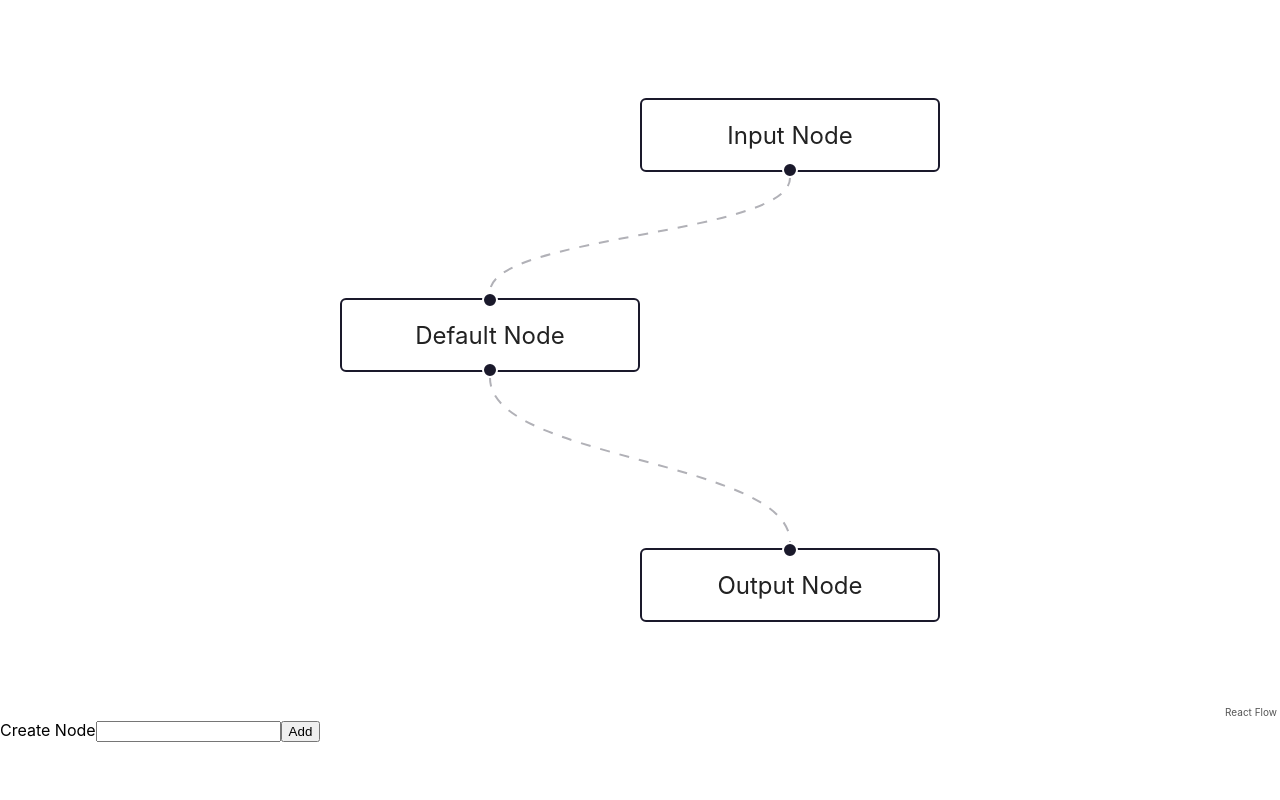
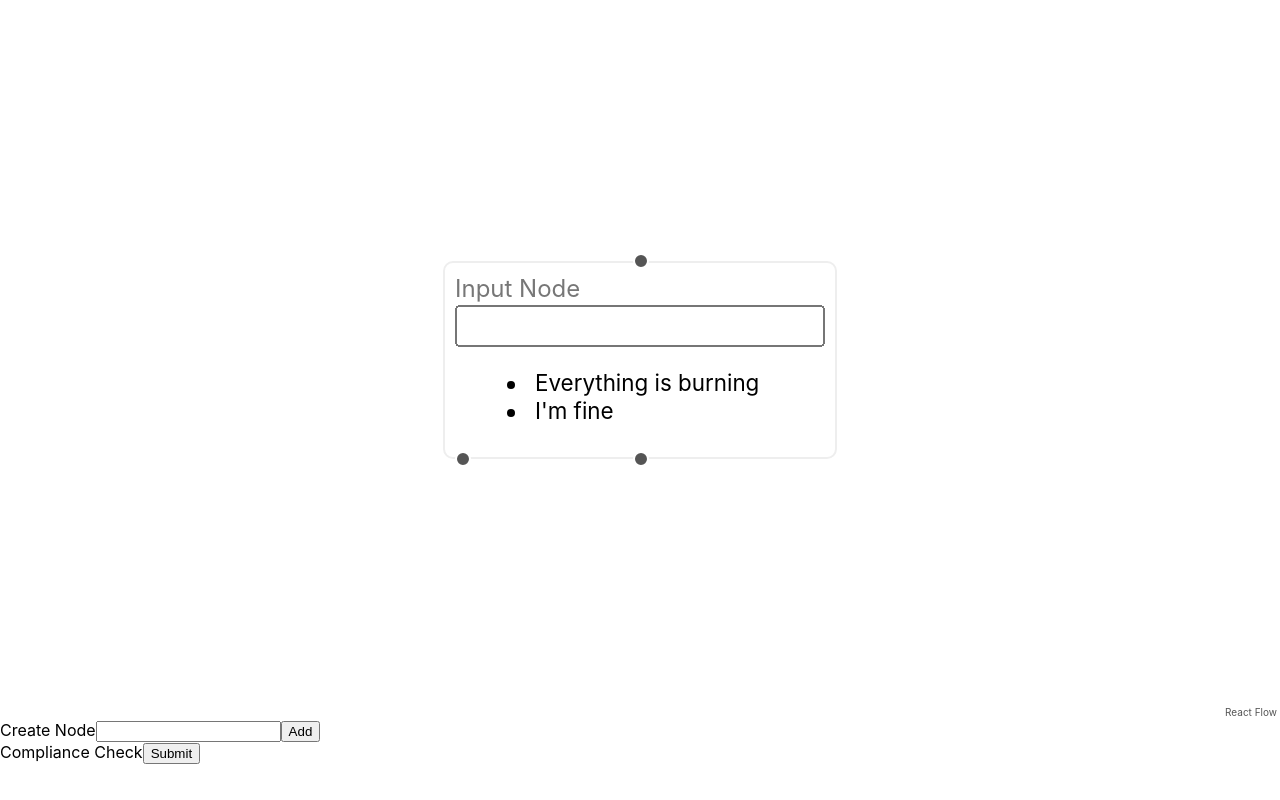
Before and after one commit to peek00/ellipsisTechHack2022, a React (Create React App) app in the folder projectcompliance/: page / in a window 1280 px wide. Built offline with nearby package versions, Linux system fonts and the light colour scheme.

Commit message:
Custom node created, able to add custom properties

```diff
--- /dev/null
+++ b/projectcompliance/src/component/customNode.css
@@ -0,0 +1,16 @@
+.text-updater-node {
+    border: 1px solid #eee;
+    padding: 5px;
+    border-radius: 5px;
+    background: white;
+  }
+
+  .text-updater-node label {
+    display: block;
+    color: #777;
+    font-size: 12px;
+  }
+
+  .text-updater-node .info{
+      font-size: 0.7rem;
+  }
--- /dev/null
+++ b/projectcompliance/src/component/customNode.jsx
@@ -0,0 +1,52 @@
+import { useCallback } from 'react';
+import { Handle, Position,applyNodeChanges } from 'react-flow-renderer';
+
+
+
+const handleStyle = { left: 10 };
+
+function CustomNode({ data }) {
+    let localNoOfActions = data.noOfActions;
+    const handleKeyDown = (evt) => {
+        if (evt.key === "Enter") {
+            //Check if empty string
+            if (evt.target.value.length != 0) {
+                console.log(evt.target.value)
+                //Add it into data
+                data.info.push({
+                    id:(localNoOfActions + 1),
+                    action:evt.target.value.toString()
+                })
+                localNoOfActions += 1;
+                console.log(localNoOfActions)
+                //Clearing input
+                evt.currentTarget.value = "";
+
+
+            } else {
+                console.log("the fuck");
+            }
+        }
+  };
+
+  const information = data.info;
+
+  return (
+    <div className="text-updater-node">
+      <Handle type="target" position={Position.Top} />
+      <div>
+        <label htmlFor="text">{data.label}</label>
+        <input id="text" name="text" onKeyDown={handleKeyDown} />
+        <div className="info">
+            <ul>
+                {information.length? information.map(info => (<li key={info.id}>{info.action}</li>)) : <span></span>}
+            </ul>
+        </div>
+      </div>
+      <Handle type="source" position={Position.Bottom} id="a" style={handleStyle} />
+      <Handle type="source" position={Position.Bottom} id="b" />
+    </div>
+  );
+}
+
+export default CustomNode;
--- a/projectcompliance/src/component/reactFlow.jsx
+++ b/projectcompliance/src/component/reactFlow.jsx
@@ -4,31 +4,13 @@ import ReactFlow, { addEdge, applyEdgeChanges, applyNodeChanges } from 'react-fl
 import initialNodes from "../data/nodes";
 import initialEdges from "../data/edges";
 
-// const initialNodes = [
-//     {
-//       id: '1',
-//       type: 'input',
-//       data: { label: 'Input Node' },
-//       position: { x: 250, y: 25 },
-//     },
+import CustomNode from './customNode';
+import './customNode.css';
 
-//     {
-//       id: '2',
-//       // you can also pass a React component as a label
-//       data: { label: <div>Default Node</div> },
-//       position: { x: 100, y: 125 },
-//     },
-//     {
-//       id: '3',
-//       type: 'output',
-//       data: { label: 'Output Node' },
-//       position: { x: 250, y: 250 },
-//     },
-//   ];
+const nodeTypes = {customNode : CustomNode}
 
 function Flow() {
 
-    const styles = {color:"red"}
     const defaultEdgeOptions = { animated: true };
 
     //Input Elements
@@ -36,8 +18,9 @@ function Flow() {
     const addNode = () => {
         setNodes((e=>e.concat({
             id:(e.length+1).toString(),
-            data: {label:`${name}`},
-            position:{x:0, y:0}
+            data: {label:`${name}`, info:[]},
+            position:{x:0, y:0},
+            type: "customNode",
         })));
     }
 
@@ -57,6 +40,10 @@ function Flow() {
         [setEdges]
       );
 
+    const exportGraph = () =>{
+        console.log(nodes)
+    }
+
     return (
         <Fragment>
             <ReactFlow
@@ -68,6 +55,7 @@ function Flow() {
                 defaultEdgeOptions={defaultEdgeOptions}
                 style= {{width:"100%", height:"90vh"}}
                 fitView
+                nodeTypes={nodeTypes}
             />
             <div>
                 Create Node
@@ -76,6 +64,11 @@ function Flow() {
                 name="title" />
                 <button type="button" onClick={addNode}>Add</button>
             </div>
+
+            <div>
+                Compliance Check
+                <button type="button" onClick={exportGraph}>Submit</button>
+            </div>
       </Fragment>
 
     );
--- a/projectcompliance/src/data/edges.js
+++ b/projectcompliance/src/data/edges.js
@@ -1,4 +1,2 @@
 export default [
-    { id: 'e1-2', source: '1', target: '2' },
-    { id: 'e2-3', source: '2', target: '3', animated: true },
   ];
--- a/projectcompliance/src/data/nodes.js
+++ b/projectcompliance/src/data/nodes.js
@@ -1,21 +1,9 @@
 export default [
     {
       id: '1',
-      type: 'input',
-      data: { label: 'Input Node' },
+      type: 'customNode',
+      data: { label: 'Input Node', info: [{id:1, action:"Everything is burning"}, {id:2, action:"I'm fine"}], noOfActions:2 },
       position: { x: 250, y: 25 },
-    },
 
-    {
-      id: '2',
-      // you can also pass a React component as a label
-      data: { label: <div>Default Node</div> },
-      position: { x: 100, y: 125 },
-    },
-    {
-      id: '3',
-      type: 'output',
-      data: { label: 'Output Node' },
-      position: { x: 250, y: 250 },
     },
   ];
```
Also changed, not shown: 2 other files (tests, documents, lock files or other folders).
